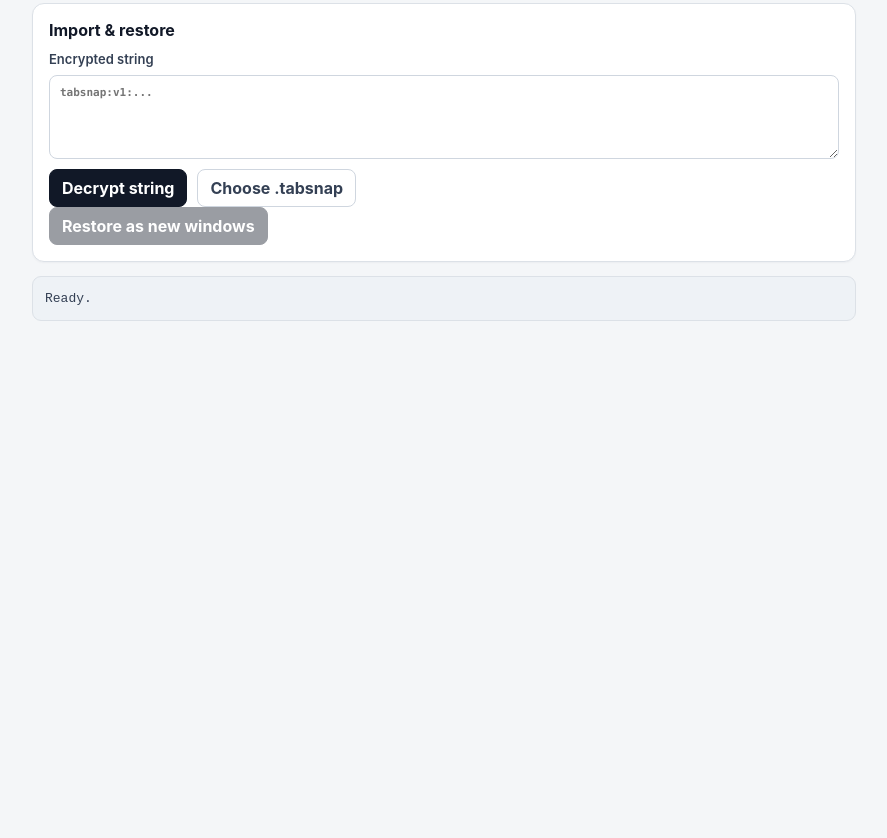
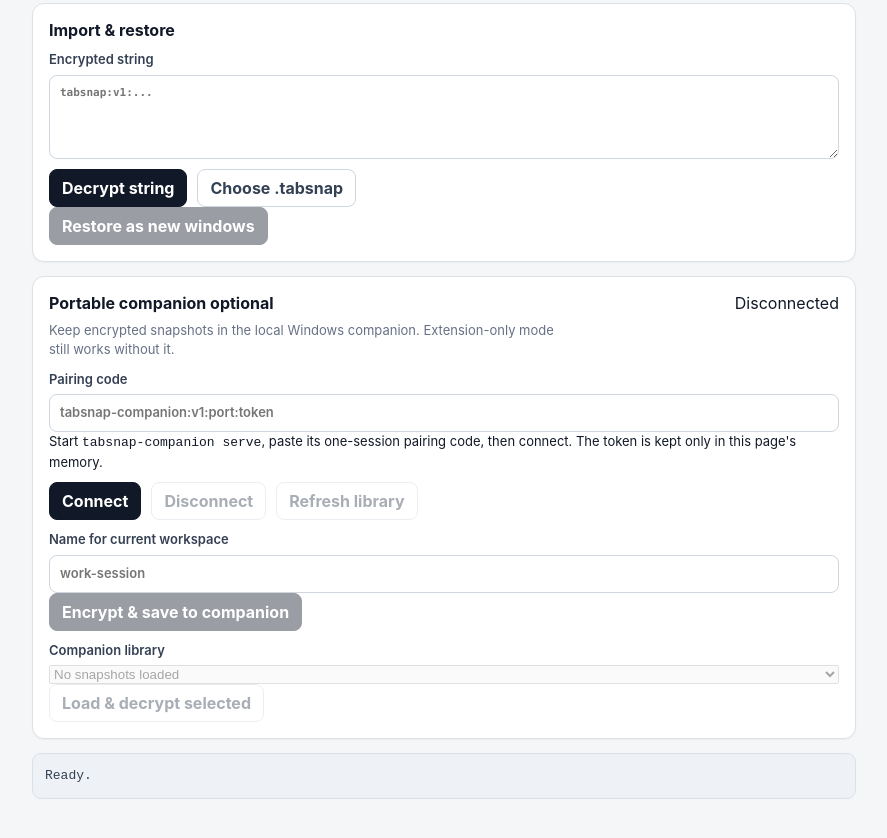
Before and after one commit to ascheriit-dkp/TabSnap, a website built with Vite: page apps/chrome-extension/index.html in a window 1280 px wide. Shown: the part 594-1432 px from the top of the page, without its empty margins (196-1083 px from the left). Before the commit the page ends 955 px from the top, so only its background shows below. Built offline with nearby package versions, Linux system fonts and the light colour scheme; what @tabsnap/core would draw is missing.

Commit message:
feat: add optional companion controls

```diff
--- a/apps/chrome-extension/index.html
+++ b/apps/chrome-extension/index.html
@@ -66,6 +66,51 @@
         <button id="restore" type="button" disabled>Restore as new windows</button>
       </section>
 
+      <section class="panel companion-panel">
+        <div class="section-heading">
+          <div>
+            <h2>Portable companion <span class="optional-label">optional</span></h2>
+            <p>Keep encrypted snapshots in the local Windows companion. Extension-only mode still works without it.</p>
+          </div>
+          <span id="companion-state" class="connection-badge" data-connected="false">Disconnected</span>
+        </div>
+
+        <label>
+          Pairing code
+          <input
+            id="companion-pairing"
+            type="password"
+            autocomplete="off"
+            spellcheck="false"
+            placeholder="tabsnap-companion:v1:port:token"
+          />
+        </label>
+        <p class="hint">Start <code>tabsnap-companion serve</code>, paste its one-session pairing code, then connect. The token is kept only in this page's memory.</p>
+        <div class="button-row">
+          <button id="companion-connect" type="button">Connect</button>
+          <button id="companion-disconnect" type="button" class="secondary" disabled>Disconnect</button>
+          <button id="companion-refresh" type="button" class="secondary" disabled>Refresh library</button>
+        </div>
+
+        <div class="companion-actions">
+          <label>
+            Name for current workspace
+            <input id="companion-name" type="text" maxlength="80" placeholder="work-session" />
+          </label>
+          <button id="companion-send" type="button" disabled>Encrypt & save to companion</button>
+
+          <label>
+            Companion library
+            <select id="companion-snapshots" disabled>
+              <option value="">No snapshots loaded</option>
+            </select>
+          </label>
+          <button id="companion-load" type="button" class="secondary" disabled>
+            Load & decrypt selected
+          </button>
+        </div>
+      </section>
+
       <pre id="status" class="status" aria-live="polite">Ready.</pre>
     </main>
     <script type="module" src="/src/main.ts"></script>
```
